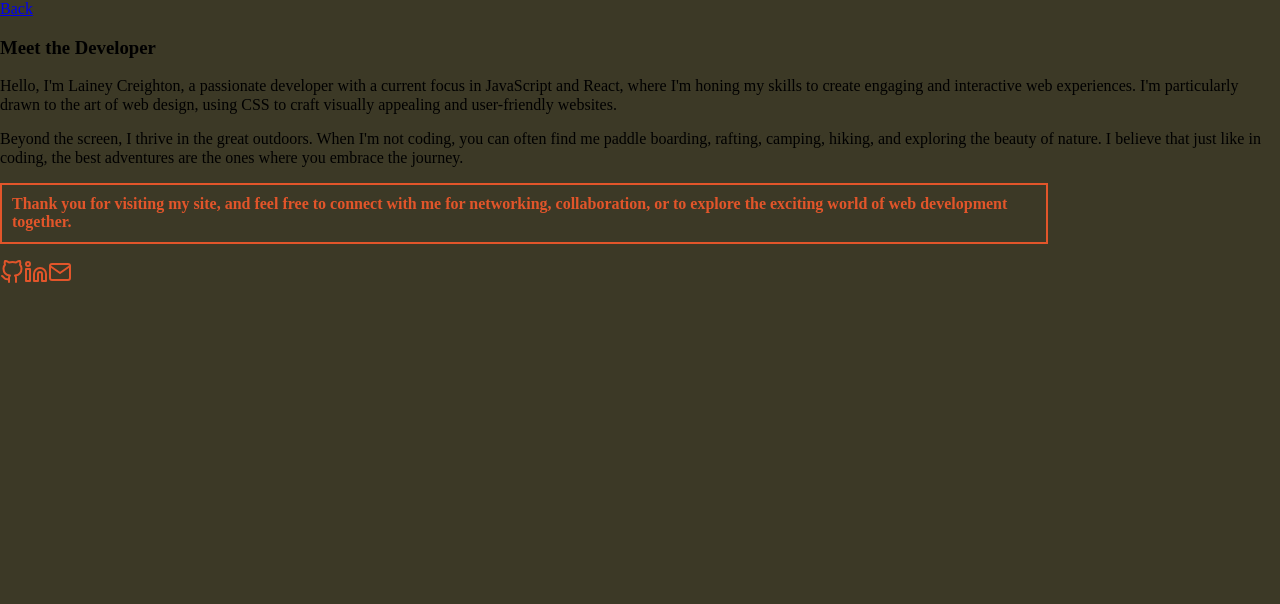
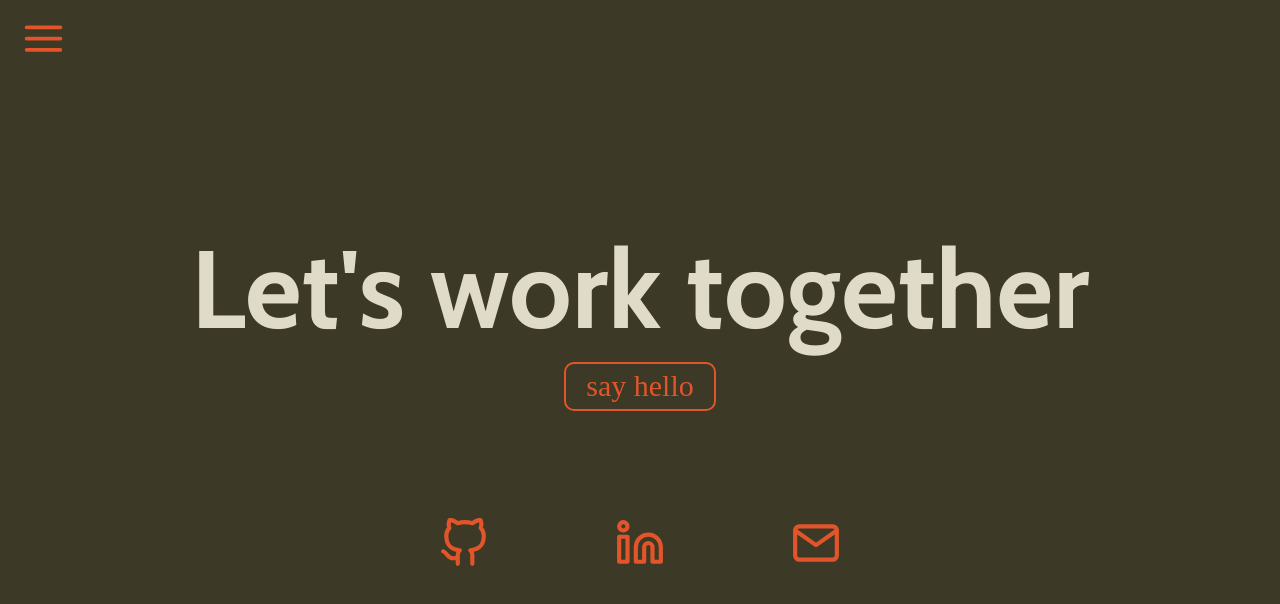
Before and after one commit to laineycreighton/my-portfolio, a React (Vite) app: page /contact in a window 1280 px wide. Shown: the top 604 px of the page. Built offline with nearby package versions, Linux system fonts and the light colour scheme; a web font is replaced by a local one.

Commit message:
add styling to contact page

```diff
--- a/src/assets/css/Contact.css
+++ b/src/assets/css/Contact.css
@@ -1,14 +1,15 @@
-/* Colors */
+/* COLORS */
 :root {
     --dark: #3C3926;
     --light: #E0DAC9;
     --accent: #E2552A;
+    --clear: rgba(255, 255, 255, 0);
     --bernoru: bernoru;
     --jorick: jorick;
     --cabin: cabin;
 }
 
-/* Fonts */
+/* FONTS */
 @font-face {
     font-family: bernoru;
     src: url('../fonts/bernoru-blackultraexpanded.otf');
@@ -23,3 +24,64 @@
     font-family: cabin;
     src: url('../fonts/Cabin-VariableFont_wdth\,wght.ttf');
 }
+
+.contact-page {
+    outline: blue dashed 3px;
+    display: flex;
+    flex-direction: column;
+    justify-content: center;
+    align-items: center;
+    height: 100vh;
+}
+
+.contact-header {
+    display: flex;
+    flex-direction: column;
+    justify-content: center;
+    align-items: center;
+    margin: 0 0 100px 0;
+}
+
+h5 {
+    /* outline: green dashed 2px; */
+    font-family: var(--cabin);
+    font-size: 110px;
+    color: var(--light);
+    margin: 0;
+}
+
+.hello {
+    font-family: var(--jorick);
+    font-size: 30px;
+    color: var(--accent);
+    background-color: var(--clear);
+    border: var(--accent) solid 2px;
+    border-radius: 10px;
+    text-decoration: none;
+    margin-top: 10px;
+    padding: 5px 20px 5px 20px;
+}
+
+.hello:hover {
+    background-color: var(--light);
+}
+
+.contact-links {
+    /* outline: blue dashed 3px; */
+    display: flex;
+    flex-direction: row;
+    justify-content: space-evenly;
+    align-items: center;
+    width: 50%;
+}
+
+.contact-links img {
+    height: 50px;
+    border: var(--clear) solid 2px;
+    border-radius: 10px;
+    padding: 5px;
+}
+
+.contact-links img:hover {
+    border: var(--light) solid 2px;
+}
--- a/src/pages/Contact.jsx
+++ b/src/pages/Contact.jsx
@@ -9,43 +9,35 @@ import github from '../assets/images/github.svg';
 import linkedin from '../assets/images/linkedin.svg';
 import email from '../assets/images/email.svg';
 
+//Components
+import Menu from '../components/Menu';
+import Footer from '../components/Footer';
+
 //----- EXPORTS -----//
-export default function Dev() {
+export default function Home() {
 
-    //Email
     const emailAddress = 'dev.lainey@gmail.com';
 
     //Return
     return (
-        //---------- BODY ----------//
-        <div className='dev-page'>
+        <div className='contact-page'>
 
-            {/*-- Nav --*/}
-            <div className='back'>
-                <Link className='back-link' to="/">Back</Link>
+            {/* Menu */}
+            <Menu />
+
+            {/*-- Heading --*/}
+            <div className='contact-header'>
+                <h5>Let's work together</h5>
+                <a className='hello' href={emailAddress} target='_blank' >
+                    say hello
+                </a>
             </div>
 
-            {/*-- Main --*/}
-            <div className='dev'>
-
-                {/* Header */}
-                <header className='dev-header'>
-                    <h3>Meet the Developer</h3>
-                </header>
-
-                {/* About */}
-                <div className='about'>
-                    <p>Hello, I'm Lainey Creighton, a passionate developer with a current focus in JavaScript and React, where I'm honing my skills to create engaging and interactive web experiences. I'm particularly drawn to the art of web design, using CSS to craft visually appealing and user-friendly websites.</p>
-                    <p>Beyond the screen, I thrive in the great outdoors. When I'm not coding, you can often find me paddle boarding, rafting, camping, hiking, and exploring the beauty of nature. I believe that just like in coding, the best adventures are the ones where you embrace the journey.</p>
-                    <p className='thank-you'>Thank you for visiting my site, and feel free to connect with me for networking, collaboration, or to explore the exciting world of web development together.</p>
-                </div>
-
-                {/* Contact */}
-                <div className='contact'>
-                    <a href='https://github.com/laineycreighton' target='_blank'><img src={github} alt='github logo' /></a>
-                    <a href='https://www.linkedin.com/in/lainey-creighton/' target='_blank'><img src={linkedin} alt='linkedin logo' /></a>
-                    <a href={`mailto:${emailAddress}`} target='_blank'><img src={email} alt='email logo' /></a>
-                </div>
+            {/* Contact */}
+            <div className='contact-links'>
+                <img src={github} />
+                <img src={linkedin} />
+                <img src={email} />
             </div>
         </div>
     )
```
